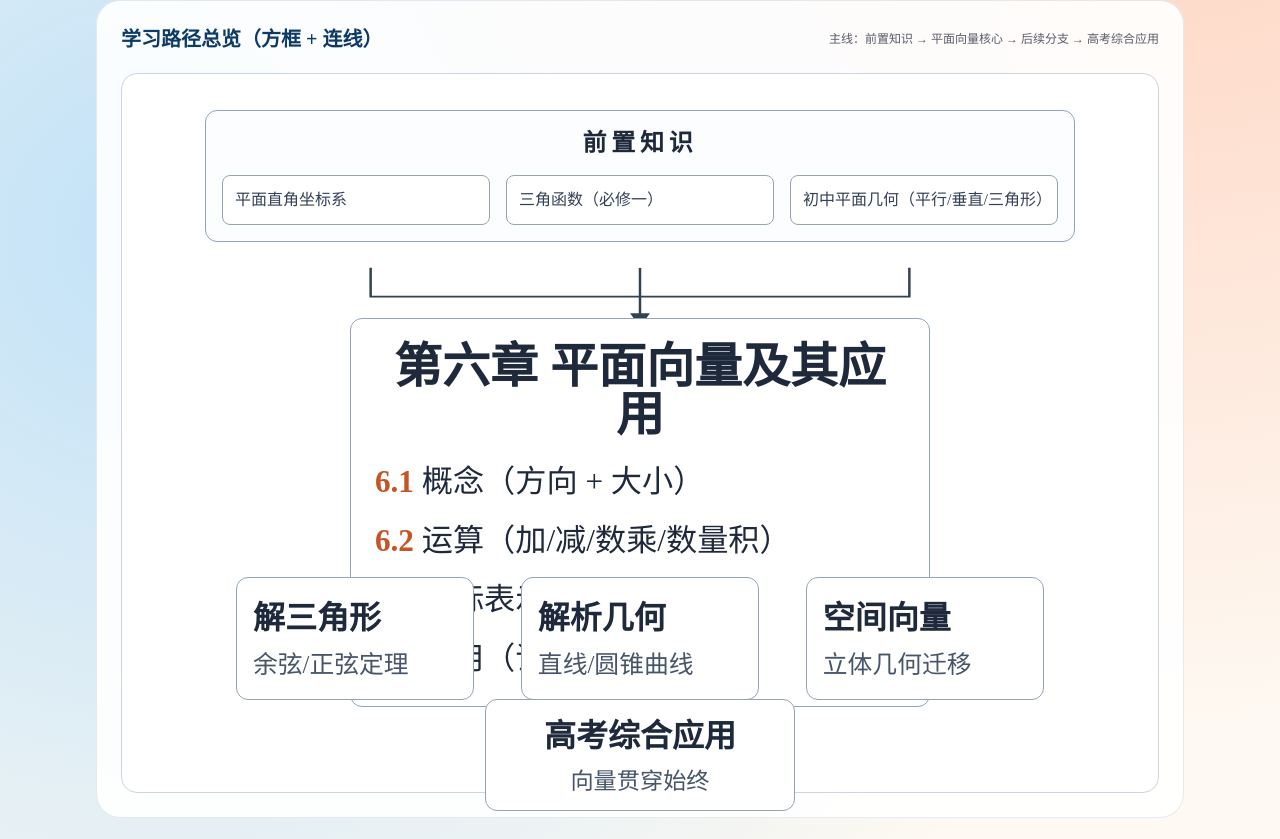
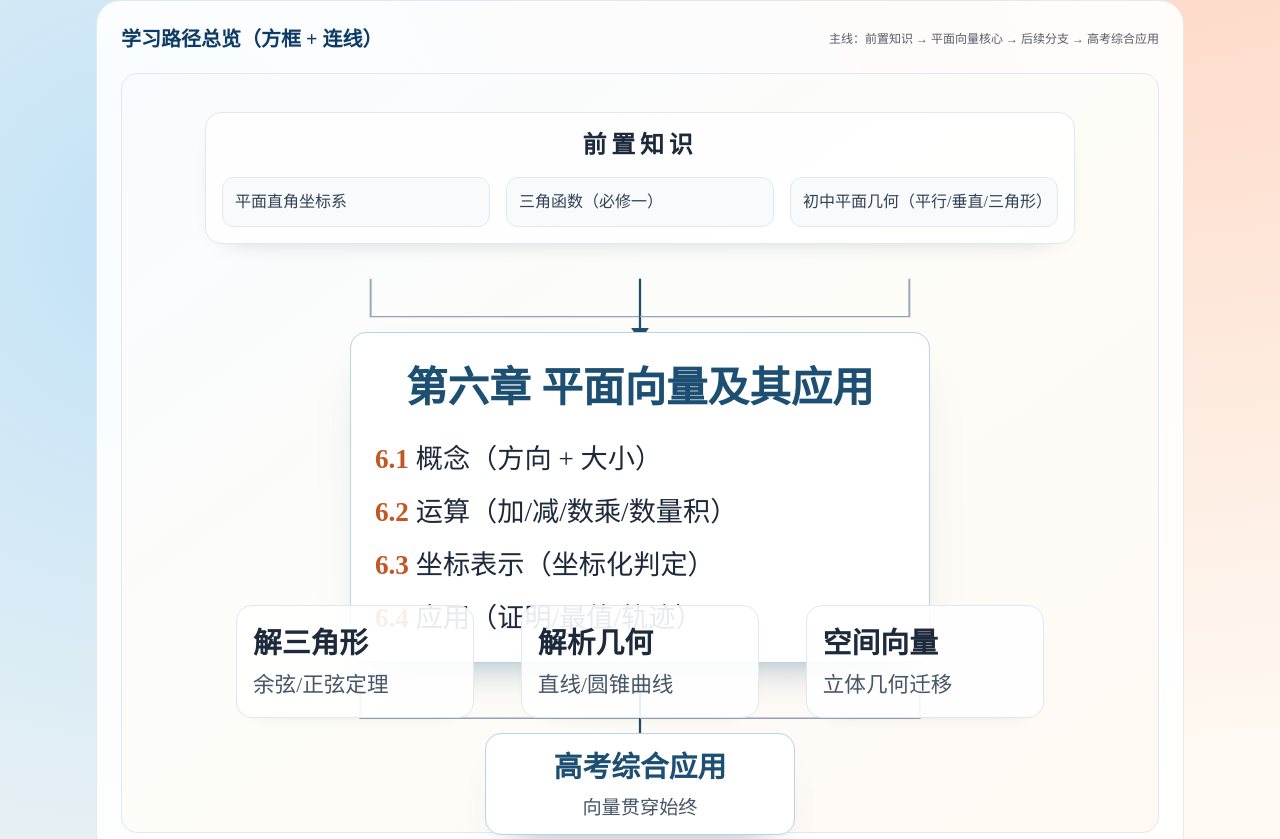
Before and after one commit to Jiancanguang/gaozhong-math-learning, a Next.js app: page /roadmap in a window 1280 px wide. Shown: the part 321-1160 px from the top of the page. Built offline with nearby package versions, Linux system fonts and the light colour scheme.

Commit message:
style: switch roadmap to soft card infographic layout

```diff
--- a/app/roadmap/page.tsx
+++ b/app/roadmap/page.tsx
@@ -193,39 +193,42 @@ export default function RoadmapPage() {
           <p className="text-xs text-ink/70">主线：前置知识 → 平面向量核心 → 后续分支 → 高考综合应用</p>
         </div>
 
-        <div className="relative mt-5 hidden h-[720px] rounded-2xl border border-slate-300 bg-white p-6 md:block">
+        <div className="relative mt-5 hidden h-[760px] rounded-2xl border border-slate-200 bg-gradient-to-br from-[#f8fbff] via-[#fdfdf8] to-[#fff8f3] p-6 md:block">
           <svg className="absolute inset-0 h-full w-full" viewBox="0 0 100 100" preserveAspectRatio="none">
             <defs>
-              <marker id="flow-arrow" markerWidth="8" markerHeight="8" refX="7" refY="4" orient="auto" markerUnits="strokeWidth">
-                <path d="M0,0 L0,8 L8,4 z" fill="#334155" />
+              <marker id="flow-arrow-main" markerWidth="8" markerHeight="8" refX="7" refY="4" orient="auto" markerUnits="strokeWidth">
+                <path d="M0,0 L0,8 L8,4 z" fill="#1d4f73" />
+              </marker>
+              <marker id="flow-arrow-sub" markerWidth="7" markerHeight="7" refX="6" refY="3.5" orient="auto" markerUnits="strokeWidth">
+                <path d="M0,0 L0,7 L7,3.5 z" fill="#64748b" />
               </marker>
             </defs>
 
-            <path d="M24 27 V31 H50 V35" fill="none" stroke="#334155" strokeWidth="0.24" markerEnd="url(#flow-arrow)" />
-            <path d="M50 27 V31" fill="none" stroke="#334155" strokeWidth="0.24" />
-            <path d="M76 27 V31 H50" fill="none" stroke="#334155" strokeWidth="0.24" />
+            <path d="M24 27 V32 H50 V35" fill="none" stroke="#94a3b8" strokeWidth="0.18" />
+            <path d="M50 27 V35" fill="none" stroke="#1d4f73" strokeWidth="0.22" markerEnd="url(#flow-arrow-main)" />
+            <path d="M76 27 V32 H50" fill="none" stroke="#94a3b8" strokeWidth="0.18" />
 
-            <path d="M50 57 V63 H23 V69" fill="none" stroke="#334155" strokeWidth="0.24" markerEnd="url(#flow-arrow)" />
-            <path d="M50 57 V69" fill="none" stroke="#334155" strokeWidth="0.24" markerEnd="url(#flow-arrow)" />
-            <path d="M50 57 V63 H77 V69" fill="none" stroke="#334155" strokeWidth="0.24" markerEnd="url(#flow-arrow)" />
+            <path d="M50 58 V64 H23 V69" fill="none" stroke="#64748b" strokeWidth="0.18" markerEnd="url(#flow-arrow-sub)" />
+            <path d="M50 58 V69" fill="none" stroke="#1d4f73" strokeWidth="0.22" markerEnd="url(#flow-arrow-main)" />
+            <path d="M50 58 V64 H77 V69" fill="none" stroke="#64748b" strokeWidth="0.18" markerEnd="url(#flow-arrow-sub)" />
 
-            <path d="M23 80 V84 H50 V88" fill="none" stroke="#334155" strokeWidth="0.24" markerEnd="url(#flow-arrow)" />
-            <path d="M50 80 V88" fill="none" stroke="#334155" strokeWidth="0.24" markerEnd="url(#flow-arrow)" />
-            <path d="M77 80 V84 H50" fill="none" stroke="#334155" strokeWidth="0.24" />
+            <path d="M23 81 V85 H50 V89" fill="none" stroke="#94a3b8" strokeWidth="0.18" />
+            <path d="M50 81 V89" fill="none" stroke="#1d4f73" strokeWidth="0.22" markerEnd="url(#flow-arrow-main)" />
+            <path d="M77 81 V85 H50" fill="none" stroke="#94a3b8" strokeWidth="0.18" />
           </svg>
 
-          <article className="absolute left-[8%] top-[5%] w-[84%] rounded-xl border border-slate-400 bg-slate-50/40 p-4">
+          <article className="absolute left-[8%] top-[5%] w-[84%] rounded-2xl border border-slate-200 bg-white/85 p-4 shadow-[0_10px_30px_-24px_rgba(15,23,42,0.45)]">
             <h3 className="text-center text-2xl font-semibold tracking-[0.2em] text-slate-800">前置知识</h3>
             <div className="mt-4 grid grid-cols-3 gap-4">
-              <div className="rounded-lg border border-slate-400 bg-white p-3 text-base text-slate-700">平面直角坐标系</div>
-              <div className="rounded-lg border border-slate-400 bg-white p-3 text-base text-slate-700">三角函数（必修一）</div>
-              <div className="rounded-lg border border-slate-400 bg-white p-3 text-base text-slate-700">初中平面几何（平行/垂直/三角形）</div>
+              <div className="rounded-xl border border-slate-200 bg-slate-50 p-3 text-base text-slate-700">平面直角坐标系</div>
+              <div className="rounded-xl border border-slate-200 bg-slate-50 p-3 text-base text-slate-700">三角函数（必修一）</div>
+              <div className="rounded-xl border border-slate-200 bg-slate-50 p-3 text-base text-slate-700">初中平面几何（平行/垂直/三角形）</div>
             </div>
           </article>
 
-          <article className="absolute left-[22%] top-[34%] w-[56%] rounded-xl border border-slate-400 bg-white p-6">
-            <h3 className="text-center text-5xl font-semibold text-slate-800">第六章 平面向量及其应用</h3>
-            <ul className="mt-5 space-y-3 text-[1.95rem] text-slate-800">
+          <article className="absolute left-[22%] top-[34%] w-[56%] rounded-2xl border border-[#b7d4ea] bg-white p-6 shadow-[0_24px_40px_-28px_rgba(29,78,115,0.5)]">
+            <h3 className="text-center text-[2.6rem] font-semibold text-[#1d4f73]">第六章 平面向量及其应用</h3>
+            <ul className="mt-5 space-y-3 text-[1.7rem] text-slate-800">
               <li>
                 <span className="font-semibold text-[#c45524]">6.1</span> 概念（方向 + 大小）
               </li>
@@ -241,24 +244,24 @@ export default function RoadmapPage() {
             </ul>
           </article>
 
-          <article className="absolute left-[11%] top-[70%] w-[23%] rounded-xl border border-slate-400 bg-white p-4">
-            <h4 className="text-[2rem] font-semibold text-slate-800">解三角形</h4>
-            <p className="mt-1 text-[1.55rem] text-slate-600">余弦/正弦定理</p>
+          <article className="absolute left-[11%] top-[70%] w-[23%] rounded-2xl border border-slate-200 bg-white/90 p-4 shadow-[0_8px_24px_-24px_rgba(15,23,42,0.45)]">
+            <h4 className="text-[1.8rem] font-semibold text-slate-800">解三角形</h4>
+            <p className="mt-1 text-[1.35rem] text-slate-600">余弦/正弦定理</p>
           </article>
 
-          <article className="absolute left-[38.5%] top-[70%] w-[23%] rounded-xl border border-slate-400 bg-white p-4">
-            <h4 className="text-[2rem] font-semibold text-slate-800">解析几何</h4>
-            <p className="mt-1 text-[1.55rem] text-slate-600">直线/圆锥曲线</p>
+          <article className="absolute left-[38.5%] top-[70%] w-[23%] rounded-2xl border border-slate-200 bg-white/90 p-4 shadow-[0_8px_24px_-24px_rgba(15,23,42,0.45)]">
+            <h4 className="text-[1.8rem] font-semibold text-slate-800">解析几何</h4>
+            <p className="mt-1 text-[1.35rem] text-slate-600">直线/圆锥曲线</p>
           </article>
 
-          <article className="absolute left-[66%] top-[70%] w-[23%] rounded-xl border border-slate-400 bg-white p-4">
-            <h4 className="text-[2rem] font-semibold text-slate-800">空间向量</h4>
-            <p className="mt-1 text-[1.55rem] text-slate-600">立体几何迁移</p>
+          <article className="absolute left-[66%] top-[70%] w-[23%] rounded-2xl border border-slate-200 bg-white/90 p-4 shadow-[0_8px_24px_-24px_rgba(15,23,42,0.45)]">
+            <h4 className="text-[1.8rem] font-semibold text-slate-800">空间向量</h4>
+            <p className="mt-1 text-[1.35rem] text-slate-600">立体几何迁移</p>
           </article>
 
-          <article className="absolute left-[35%] top-[87%] w-[30%] rounded-xl border border-slate-400 bg-white p-3 text-center">
-            <h4 className="text-[2rem] font-semibold text-slate-800">高考综合应用</h4>
-            <p className="mt-1 text-[1.45rem] text-slate-600">向量贯穿始终</p>
+          <article className="absolute left-[35%] top-[87%] w-[30%] rounded-2xl border border-[#b7d4ea] bg-white p-3 text-center shadow-[0_24px_40px_-30px_rgba(29,78,115,0.55)]">
+            <h4 className="text-[1.8rem] font-semibold text-[#1d4f73]">高考综合应用</h4>
+            <p className="mt-1 text-[1.2rem] text-slate-600">向量贯穿始终</p>
           </article>
         </div>
 
```
